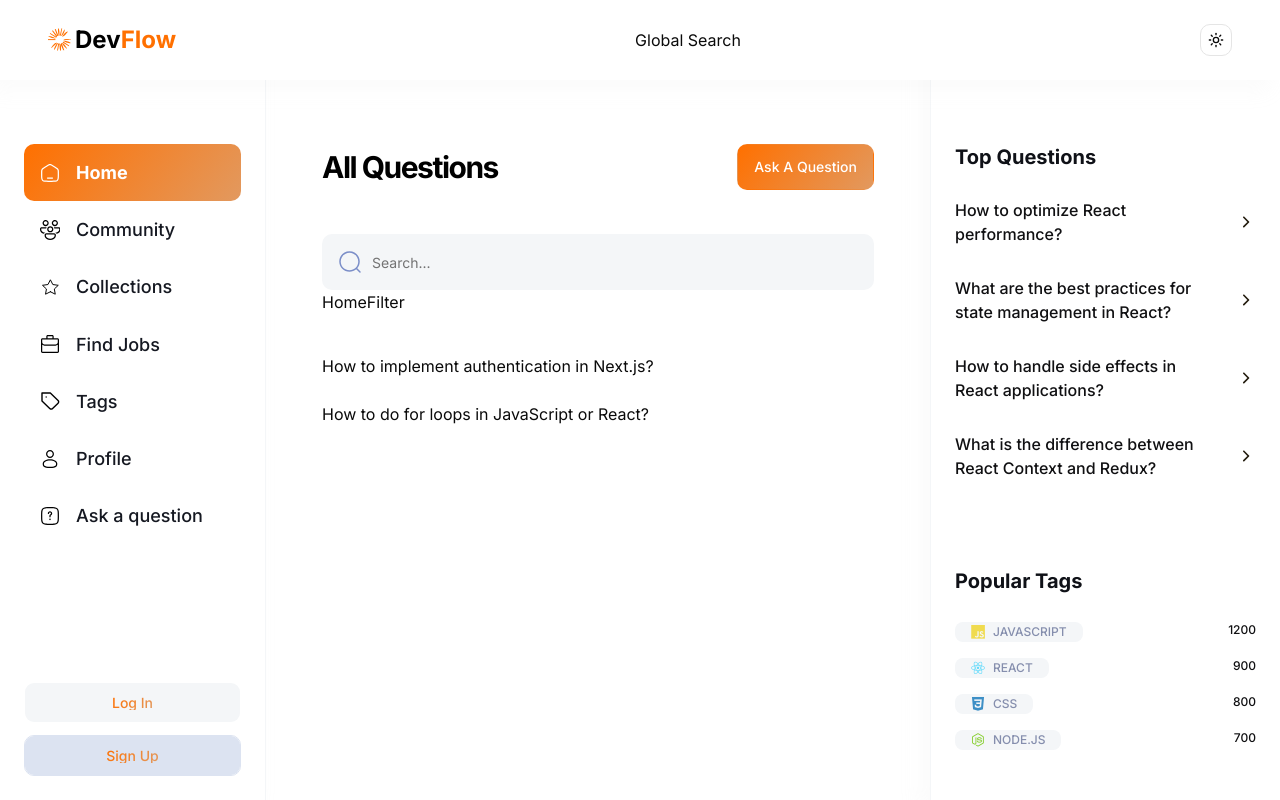
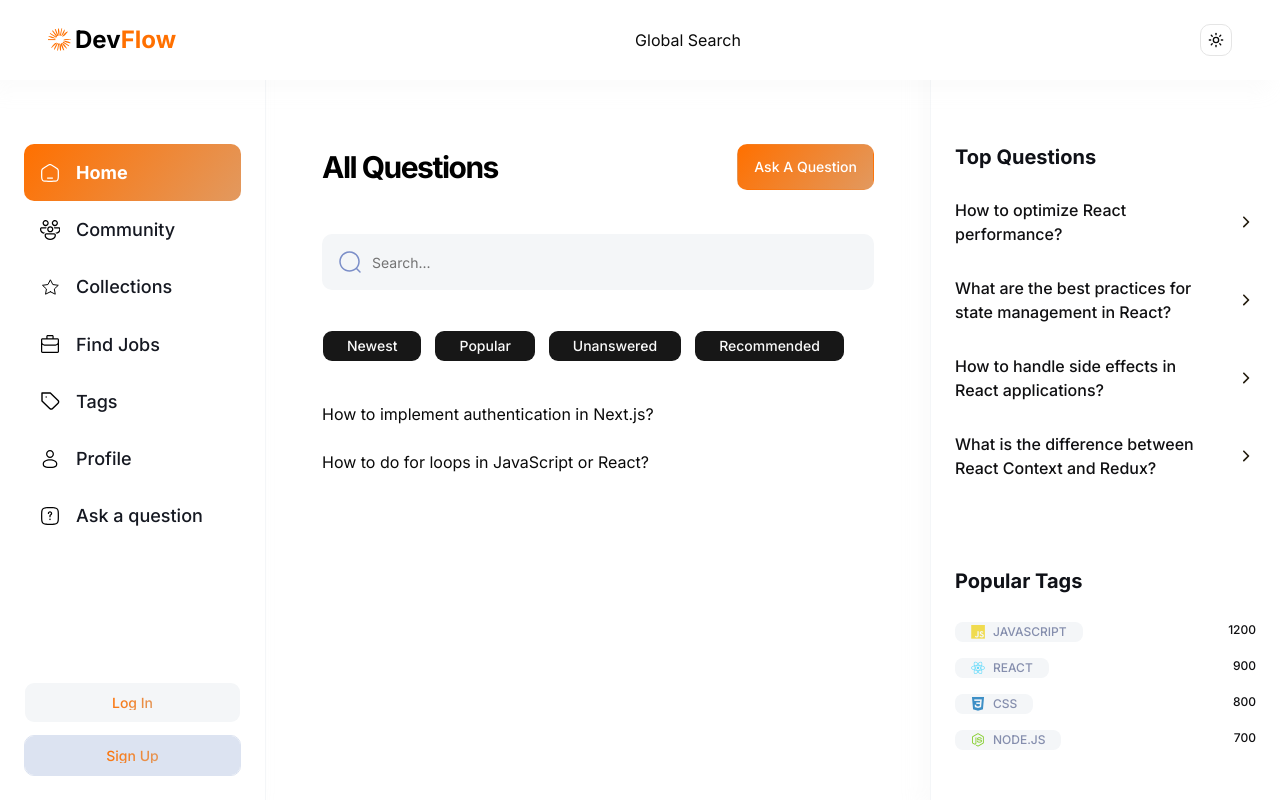
Before and after one commit to mirza-sync/dev-overflow, a Next.js app: page / in a window 1280 px wide. Built offline with nearby package versions, Linux system fonts and the light colour scheme; no server answers.

Commit message:
Add filter buttons

```diff
--- a/components/filters/HomeFilter.tsx
+++ b/components/filters/HomeFilter.tsx
@@ -1,5 +1,25 @@
+import { Button } from "../ui/button";
+
+const filters = [
+  { name: "Newest", value: "newest" },
+  { name: "Popular", value: "popular" },
+  { name: "Unanswered", value: "unanswered" },
+  { name: "Recommended", value: "recommended" },
+];
+
 const HomeFilter = () => {
-  return <div>HomeFilter</div>;
+  return (
+    <div className="mt-10 hidden flex-wrap gap-3 sm:flex">
+      {filters.map((filter) => (
+        <Button
+          key={filter.value}
+          className="body-medium rounded-lg px-6 py-3 capitalize shadow-none"
+        >
+          {filter.name}
+        </Button>
+      ))}
+    </div>
+  );
 };
 
 export default HomeFilter;
```
